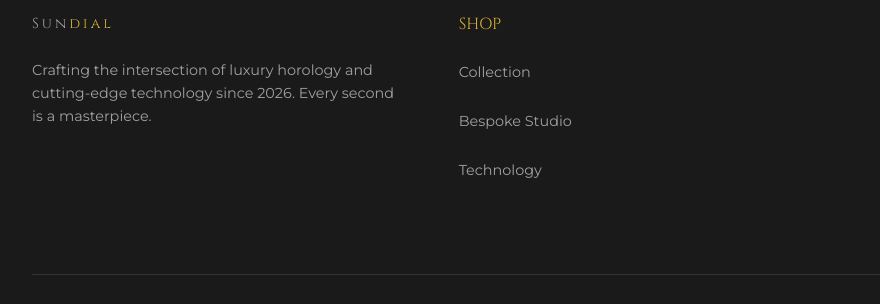
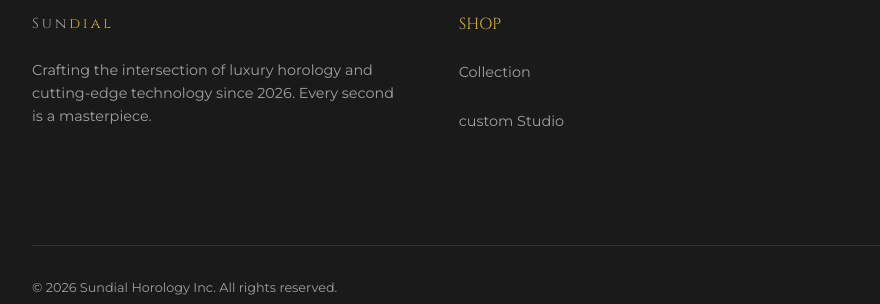
Before and after one commit to harshverma1069-commits/College-Project, a plain HTML site: page innovation.html in a window 1280 px wide. Shown: the part 2946-3250 px from the top of the page, 0-880 px from the left. Drawn offline with Linux system fonts and the light colour scheme.

Commit message:
Fix HTML formatting and structure

```diff
--- a/innovation.html
+++ b/innovation.html
@@ -125,8 +125,7 @@
                     <h4 style="margin-bottom: 1.5rem; font-family: var(--font-heading); font-size: 1rem; color: var(--accent-color);">Shop</h4>
                     <ul style="display: flex; flex-direction: column; gap: 0.8rem;">
                         <li><a href="collection.html" style="color: var(--text-secondary); font-size: 0.9rem;">Collection</a></li>
-                        <li><a href="bespoke.html" style="color: var(--text-secondary); font-size: 0.9rem;">Bespoke Studio</a></li>
-                        <li><a href="innovation.html" style="color: var(--text-secondary); font-size: 0.9rem;">Technology</a></li>
+                        <li><a href="bespoke.html" style="color: var(--text-secondary); font-size: 0.9rem;">custom Studio</a></li>
                     </ul>
                 </div>
                 <div class="footer-col">
```
